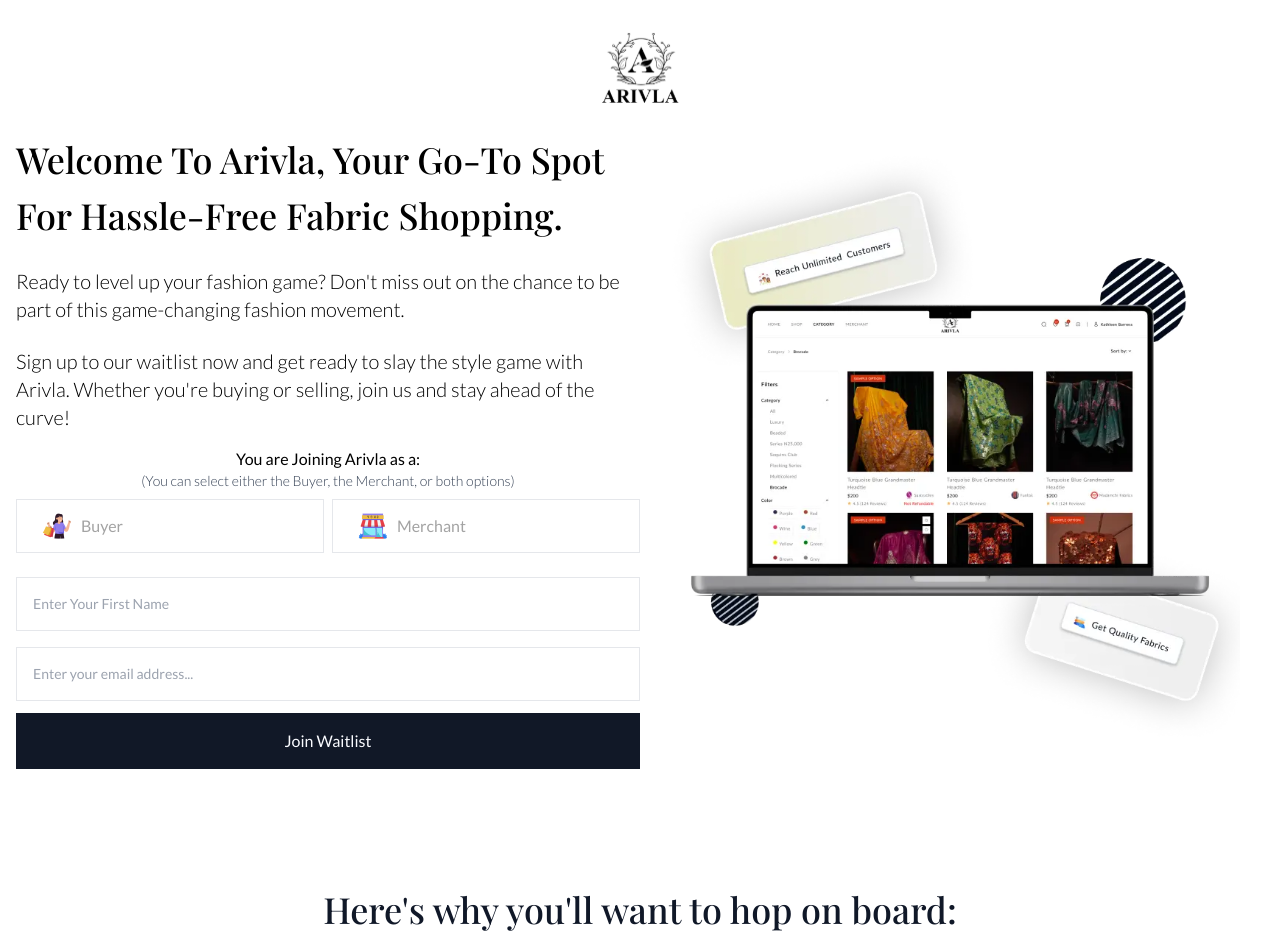
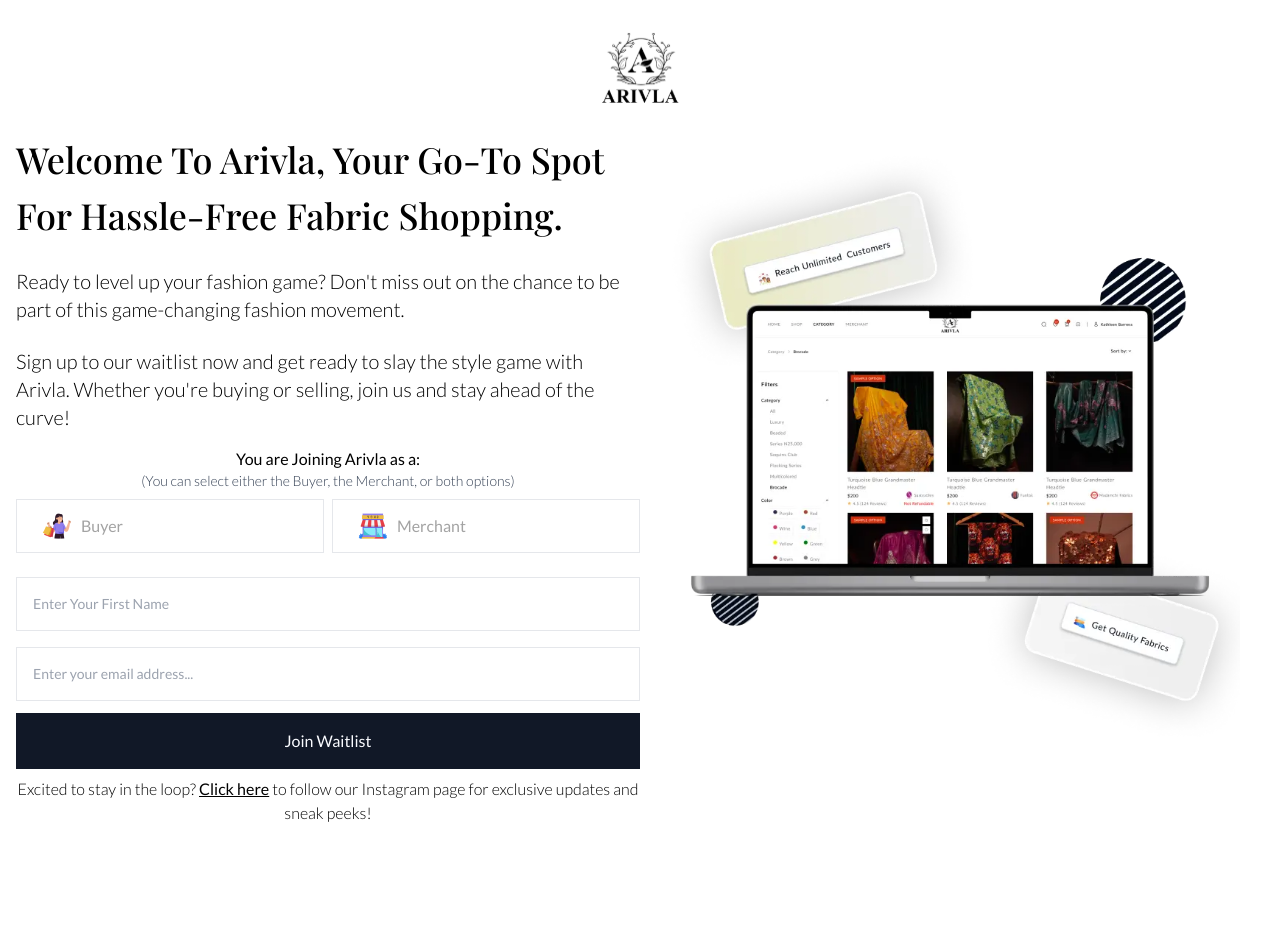
Before and after one commit to Arivla-Inc/waitlist, a Next.js app: page / in a window 1280 px wide. Shown: the top 949 px of the page. Built offline with nearby package versions, Linux system fonts and the light colour scheme; a web font is replaced by a local one.

Commit message:
added IG and fixes on logo

```diff
--- a/src/components/header.jsx
+++ b/src/components/header.jsx
@@ -4,7 +4,7 @@
 const Header = () => {
   return (
     <div className="flex justify-center mt-8">
-      <Image src="/logo.svg" alt="logo" width={80} height={80} />
+      <Image src="/logo.svg" alt="logo" width={80} height={80} quality={100} />
     </div>
   );
 };
--- a/src/components/input.jsx
+++ b/src/components/input.jsx
@@ -160,6 +160,17 @@
           >
             {isLoading ? <Loader /> : "Join Waitlist"}
           </button>
+          <div className="mt-2 font-light text-center">
+            Excited to stay in the loop?{" "}
+            <a
+              href="https://www.instagram.com/arivla_lifestyle?igsh=a2czaDZqNzcyNGFx&utm_source=qr"
+              target="_blank"
+              className="font-normal underline"
+            >
+              Click here
+            </a>{" "}
+            to follow our Instagram page for exclusive updates and sneak peeks!
+          </div>
         </form>
       </div>
       <SuccessModal openModal={openSuccess} setOpenModal={setOpenSuccess} />
```
